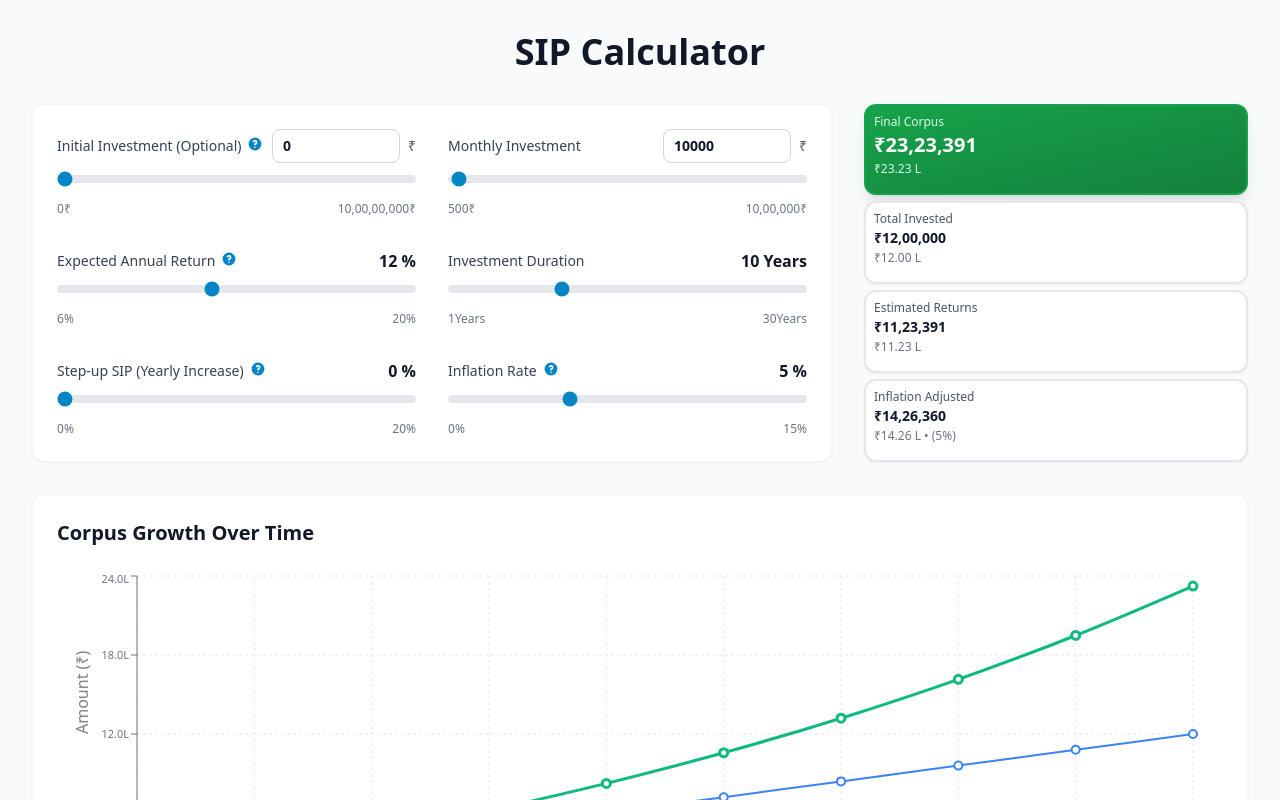
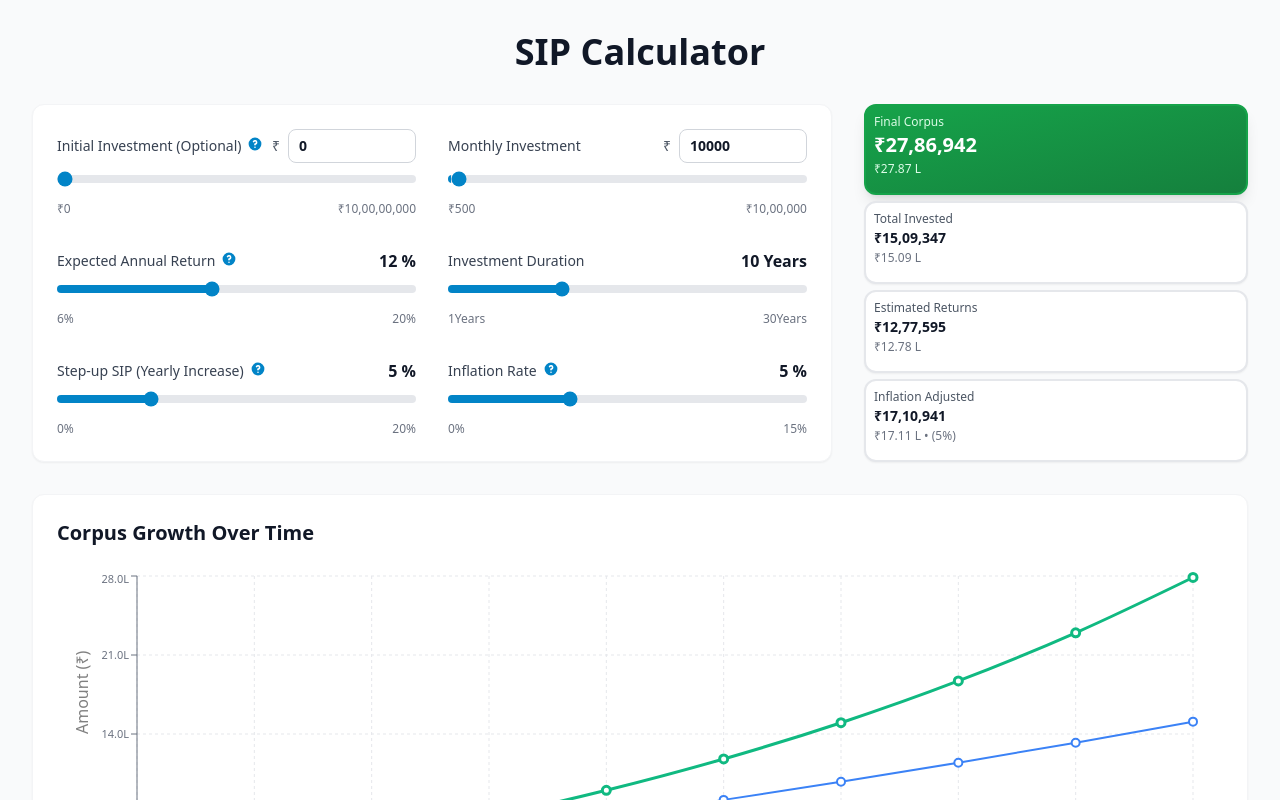
Before and after one commit to saugatajana/my-wealth-calculator, a React (Vite) app: page / in a window 1280 px wide. Shown: the top 800 px of the page. Built offline with nearby package versions, Linux system fonts and the light colour scheme.

Commit message:
slider change

```diff
--- a/src/components/SIPCalculator.tsx
+++ b/src/components/SIPCalculator.tsx
@@ -15,7 +15,7 @@ export const SIPCalculator: React.FC = () => {
   const [monthlyInvestment, setMonthlyInvestment] = useState(10000);
   const [annualReturn, setAnnualReturn] = useState(12);
   const [durationYears, setDurationYears] = useState(10);
-  const [stepUpPercentage, setStepUpPercentage] = useState(0);
+  const [stepUpPercentage, setStepUpPercentage] = useState(5);
   const [inflationRate, setInflationRate] = useState(5);
 
   // Calculate SIP results whenever inputs change
--- a/src/components/SliderInput.tsx
+++ b/src/components/SliderInput.tsx
@@ -32,6 +32,22 @@ export const SliderInput: React.FC<SliderInputProps> = ({
   compact = false,
   showInput = true,
 }) => {
+  const formatMinMaxLabel = (num: number) => {
+    const formatted = formatValue ? formatValue(num) : String(num);
+    if (!unit) return formatted;
+
+    if (unit === '₹') {
+      return `${unit}${formatted}`;
+    }
+
+    return `${formatted}${unit}`;
+  };
+
+  const sliderPercent = max === min ? 0 : ((value - min) / (max - min)) * 100;
+  const sliderTrackStyle: React.CSSProperties = {
+    background: `linear-gradient(to right, #0284c7 0%, #0284c7 ${sliderPercent}%, #e5e7eb ${sliderPercent}%, #e5e7eb 100%)`,
+  };
+
   const handleSliderChange = (e: React.ChangeEvent<HTMLInputElement>) => {
     onChange(parseFloat(e.target.value));
   };
@@ -51,6 +67,9 @@ export const SliderInput: React.FC<SliderInputProps> = ({
         </label>
         {showInput && (
           <div className="flex items-center gap-2">
+            {unit === '₹' && (
+              <span className="text-sm font-medium text-gray-600">{unit}</span>
+            )}
             <input
               type="number"
               value={value}
@@ -63,11 +82,15 @@ export const SliderInput: React.FC<SliderInputProps> = ({
                 : "w-28 sm:w-32 px-2.5 py-1.5 text-sm font-semibold text-gray-900 border border-gray-300 rounded-lg focus:ring-2 focus:ring-primary-500 focus:border-primary-500 outline-none"
               }
             />
-            {unit && <span className="text-sm font-medium text-gray-600">{unit}</span>}
+            {unit && unit !== '₹' && (
+              <span className="text-sm font-medium text-gray-600">{unit}</span>
+            )}
           </div>
         )}
         {!showInput && unit && (
-          <span className="text-base font-semibold text-gray-900">{value} {unit}</span>
+          <span className="text-base font-semibold text-gray-900">
+            {unit === '₹' ? `${unit}${value}` : `${value} ${unit}`}
+          </span>
         )}
       </div>
       <input
@@ -77,11 +100,12 @@ export const SliderInput: React.FC<SliderInputProps> = ({
         step={step}
         value={value}
         onChange={handleSliderChange}
-        className="w-full h-2 bg-gray-200 rounded-lg appearance-none cursor-pointer accent-primary-600"
+        style={sliderTrackStyle}
+        className="w-full h-2 rounded-lg appearance-none cursor-pointer accent-primary-600"
       />
       <div className="flex justify-between text-xs text-gray-500">
-        <span>{formatValue ? formatValue(min) : min}{unit}</span>
-        <span>{formatValue ? formatValue(max) : max}{unit}</span>
+        <span>{formatMinMaxLabel(min)}</span>
+        <span>{formatMinMaxLabel(max)}</span>
       </div>
     </div>
   );
```
